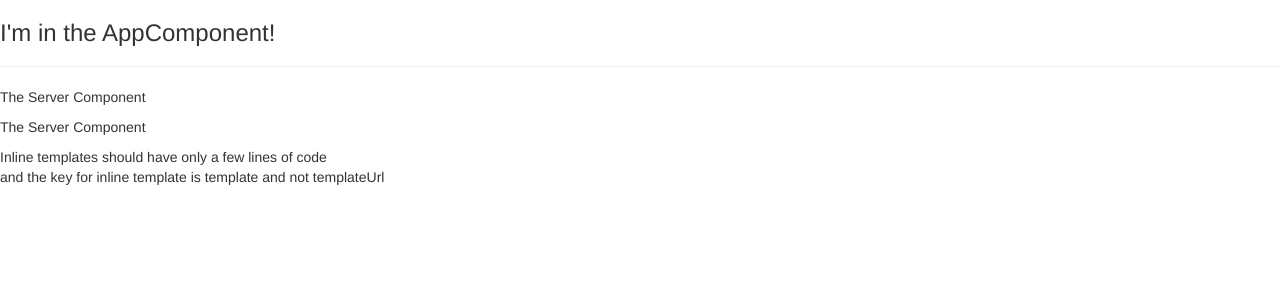
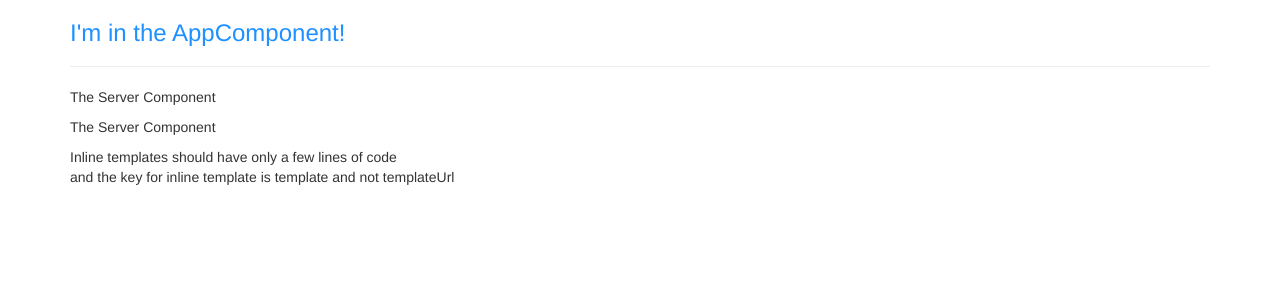
Before and after one commit to zoechbauer/angular-app, an Angular app: page / in a window 1280 px wide. Shown: the top 300 px of the page. Built offline with nearby package versions, Linux system fonts and the light colour scheme.

Commit message:
inline styles vs external styles

```diff
--- a/src/app/app.component.css
+++ b/src/app/app.component.css
@@ -0,0 +1,3 @@
+h3 {
+  color: darkblue;
+}
--- a/src/app/app.component.html
+++ b/src/app/app.component.html
@@ -1,3 +1,9 @@
-<h3>I'm in the AppComponent!</h3>
-<hr />
-<app-servers></app-servers>
+<div class="container">
+  <div class="row">
+    <div class="col-xs-12">
+      <h3>I'm in the AppComponent!</h3>
+      <hr />
+      <app-servers></app-servers>
+    </div>
+  </div>
+</div>
--- a/src/app/app.component.ts
+++ b/src/app/app.component.ts
@@ -1,9 +1,16 @@
 // tslint:disable-next-line: quotemark
-import { Component } from "@angular/core";
+import { Component } from '@angular/core';
 
 @Component({
-  selector: "app-root",
-  templateUrl: "./app.component.html",
-  styleUrls: ["./app.component.css"]
+  selector: 'app-root',
+  templateUrl: './app.component.html',
+  // styleUrls: ['./app.component.css']
+  styles: [
+    `
+      h3 {
+        color: dodgerblue;
+      }
+    `
+  ]
 })
 export class AppComponent {}
```
